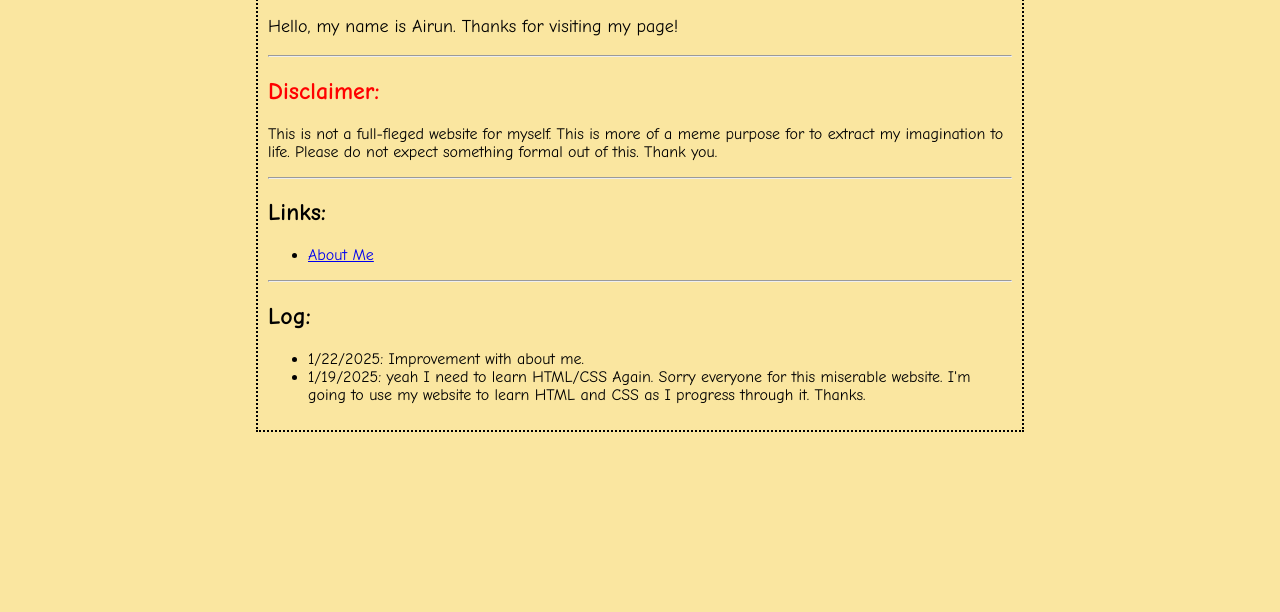
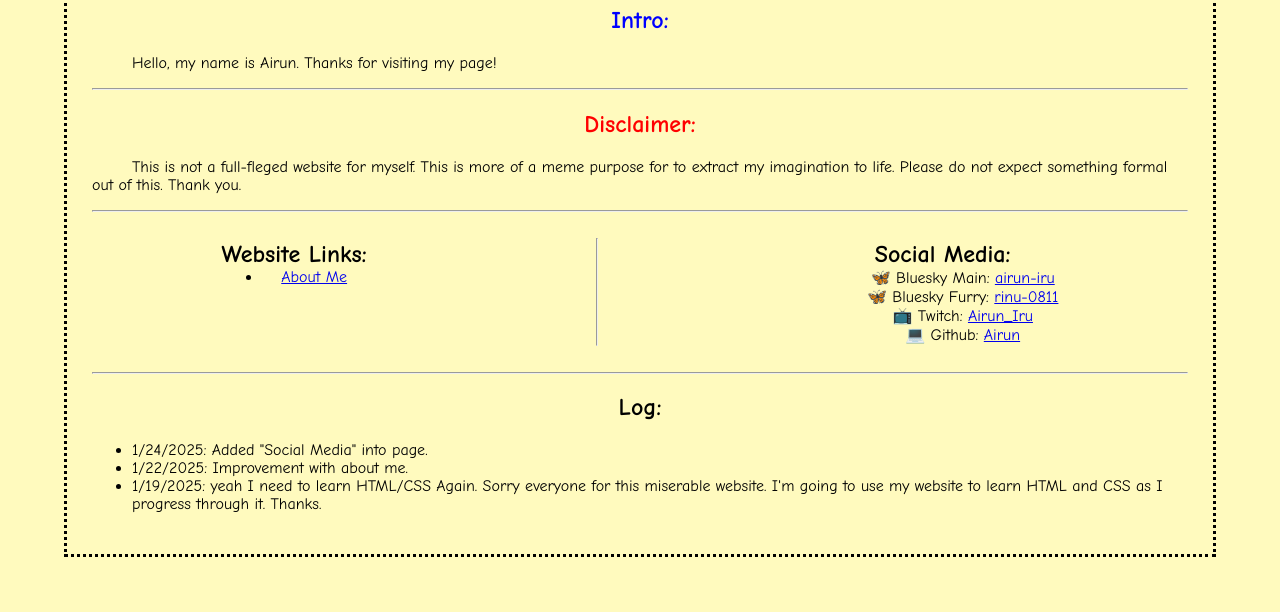
Before and after one commit to AlphaIru/alphairu.github.io, a plain HTML site: page docs/index.html in a window 1280 px wide. Shown: the part 188-800 px from the top of the page. Drawn offline with Linux system fonts and the light colour scheme.

Commit message:
enough is enough

```diff
--- a/docs/aboutMe/aboutMe.css
+++ b/docs/aboutMe/aboutMe.css
@@ -1,10 +1,21 @@
 body {
-    background-color: rgb(250, 230, 160);
-    margin-left: 20%;
-    margin-right: 20%;
-    border: 2px dotted black;
-    padding: 10px 10px 10px 10px;
+    background-color: rgb(240, 160, 190);
+    margin: 30px 5% 30px 5%;
+    border: 3px dotted black;
+    padding: 25px;
     font-family: "Comic Sans MS", "Comic Sans", sans-serif;
+}
+
+.rainbow {
+    background: linear-gradient(
+        90deg,
+      rgba(255,0,0,1) 0%,
+      rgba(241,255,0,1) 30%,
+      rgba(0,142,255,1) 70%,
+      rgba(251,0,255,1) 90%
+    );
+    background-clip: text;
+    -webkit-text-fill-color: transparent;
 }
 
 .title_column {
@@ -19,19 +30,18 @@ body {
 }
 
 #title {
-    text-align: right;
+    text-align: center;
 }
 
 #logo {
-    text-align: left;
-    width: 100px;
+    text-align: center;
+    width: 120px;
 }
 
 @media screen and (max-width: 500px) {
     .title_column {
-        float: left;
+        float: center;
         width: 100%;
-        padding: 10px;
         margin: 0 auto;
     }
 
@@ -48,11 +58,14 @@ body {
 
     #title {
         text-align: center;
+        margin: 0 auto;
+        padding: 0 auto;
     }
 
     #logo {
         text-align: center;
-        width: 100px;
+        margin: 0 auto;
+        padding: 0 auto;
     }
 
 }
--- a/docs/index.css
+++ b/docs/index.css
@@ -1,16 +1,67 @@
 body {
-    background-color: rgb(250, 230, 160);
-    margin-left: 20%;
-    margin-right: 20%;
-    border: 2px dotted black;
-    padding: 10px 10px 10px 10px;
+    background-color: rgb(255, 250, 190);
+    margin: 30px 5% 30px 5%;
+    border: 3px dotted black;
+    padding: 25px;
     font-family: "Comic Sans MS", "Comic Sans", sans-serif;
 }
 
-.title {
+#rainbow {
+    background: linear-gradient(
+        90deg,
+        rgba(255,0,0,1) 44%,
+        rgba(241,255,0,1) 48%,
+        rgba(0,142,255,1) 52%,
+        rgba(251,0,255,1) 56%
+    );
+    background-clip: text;
+    -webkit-text-fill-color: transparent;
+}
+
+h2, .title{
     text-align: center;
 }
 
-paragraph {
+#paragraph {
     text-indent: 40px;
 }
+
+.column {
+    display: table;
+    padding: 10px;
+    text-align: center;
+    margin: 0 auto;
+    padding: 0 auto;
+}
+
+.row {
+    display: flex;
+    margin: 0 auto;
+    padding: 10px;
+}
+
+@media screen and (max-width: 500px) {
+    .row {
+        display: table;
+        margin: 0 auto;
+    }
+}
+
+.row::after {
+    content: "";
+    clear: both;
+    display: table;
+}
+
+#right {
+    text-align: center;
+    margin: 0 auto;
+    padding: 0 auto;
+    list-style-type: none;
+}
+
+#left {
+    text-align: center;
+    margin: 0 auto;
+    padding: 0 auto;
+}
--- a/docs/index.html
+++ b/docs/index.html
@@ -1,5 +1,5 @@
 <!DOCTYPE html>
-<html>
+<html lang="en">
     <head>
         <title>Airun's Website: Main Page</title>
         <meta charset="UTF-8">
@@ -7,26 +7,41 @@
     </head>
 
     <body>
-        <h1 class = "title">Hello World!</h1>
+        <h1 class = "title" id = "rainbow">Hello World!</h1>
         <p>Created by Airun (AKA Alpha_Iru): 2025</p>
         <hr>
 
         <h2 style="color:blue">Intro: </h2>
-        <p style="font-size: large">Hello, my name is Airun. Thanks for visiting my page!</p>
+        <p id = "paragraph">Hello, my name is Airun. Thanks for visiting my page!</p>
         <hr>
 
         <h2 style="color: red">Disclaimer:</h2>
-        <p>This is not a full-fleged website for myself. This is more of a meme purpose for to extract my imagination to life. Please do not expect something formal out of this. Thank you.</p>
+        <p id = "paragraph">This is not a full-fleged website for myself. This is more of a meme purpose for to extract my imagination to life. Please do not expect something formal out of this. Thank you.</p>
         <hr>
 
-        <h2>Links:</h2>
-        <ul>
-            <li><a href="aboutMe/aboutMe.html">About Me</a></li>
-        </ul>
+        <div class = "row">
+            <div class = "column">
+                <h2 id = "left">Website Links:</h2>
+                <ul id = "left">
+                    <li><a href="aboutMe/aboutMe.html">About Me</a></li>
+                </ul>
+            </div>
+            <hr>
+            <div class = "column">
+                <h2 id = "right">Social Media:</h2>
+                <ul id = "right">
+                    <li>🦋 Bluesky Main: <a href="https://bsky.app/profile/airun-iru.bsky.social">airun-iru</a></li>
+                    <li>🦋 Bluesky Furry: <a href="https://bsky.app/profile/rinu-0811.bsky.social">rinu-0811</a></li>
+                    <li>📺 Twitch: <a href="https://www.twitch.tv/airun_iru">Airun_Iru</a></li>
+                    <li>💻 Github: <a href="https://github.com/AlphaIru">Airun</a></li>
+                </ul>
+            </div>
+        </div>
         <hr>
 
         <h2>Log: </h2>
         <ul>
+            <li>1/24/2025: Added "Social Media" into page.</li>
             <li>1/22/2025: Improvement with about me.</li>
             <li>1/19/2025: yeah I need to learn HTML/CSS Again. Sorry everyone for this miserable website. I'm going to use my website to learn HTML and CSS as I progress through it. Thanks.</li>
         </ul>
```
Also changed, not shown: docs/aboutMe/aboutMe.html (+3 -2 lines).
